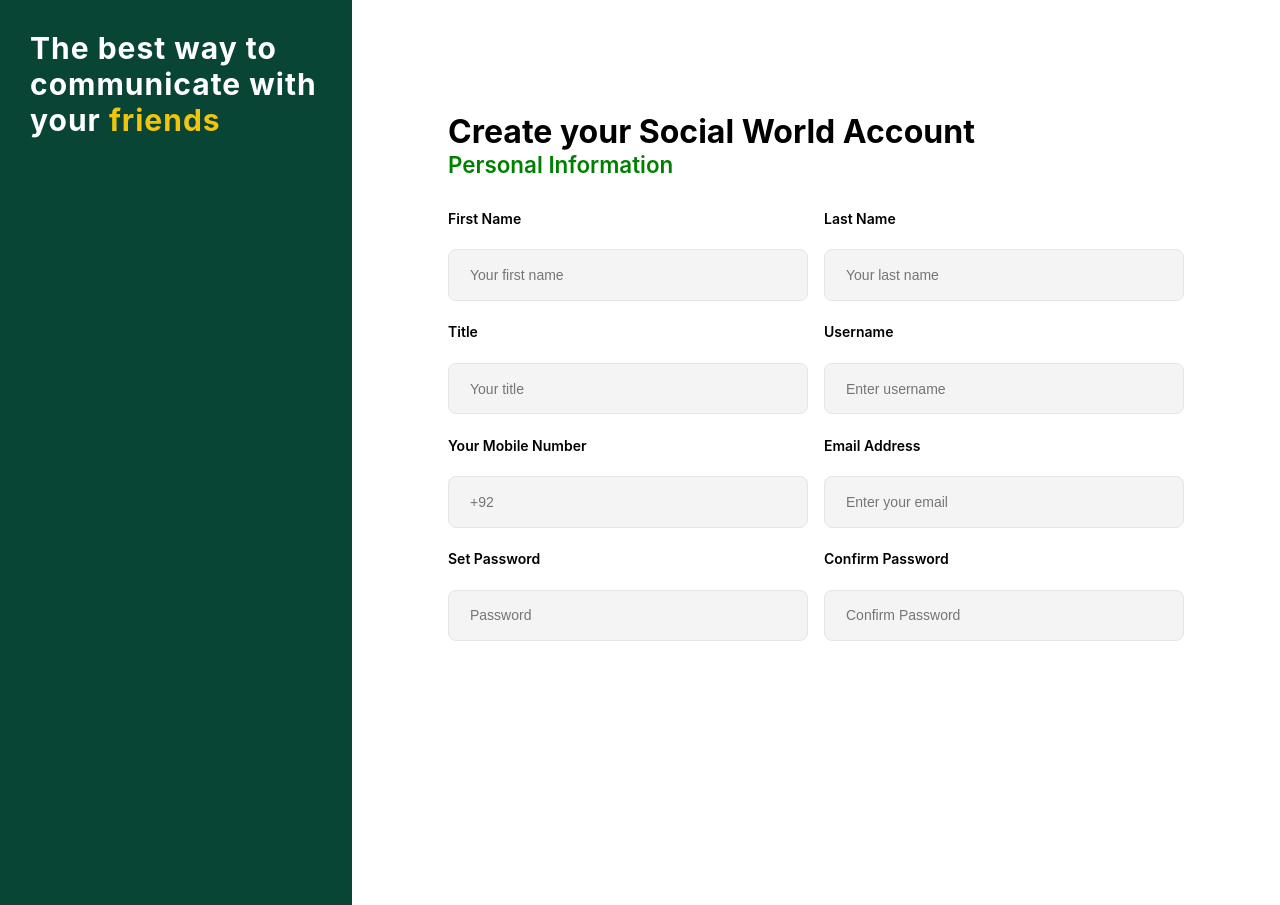
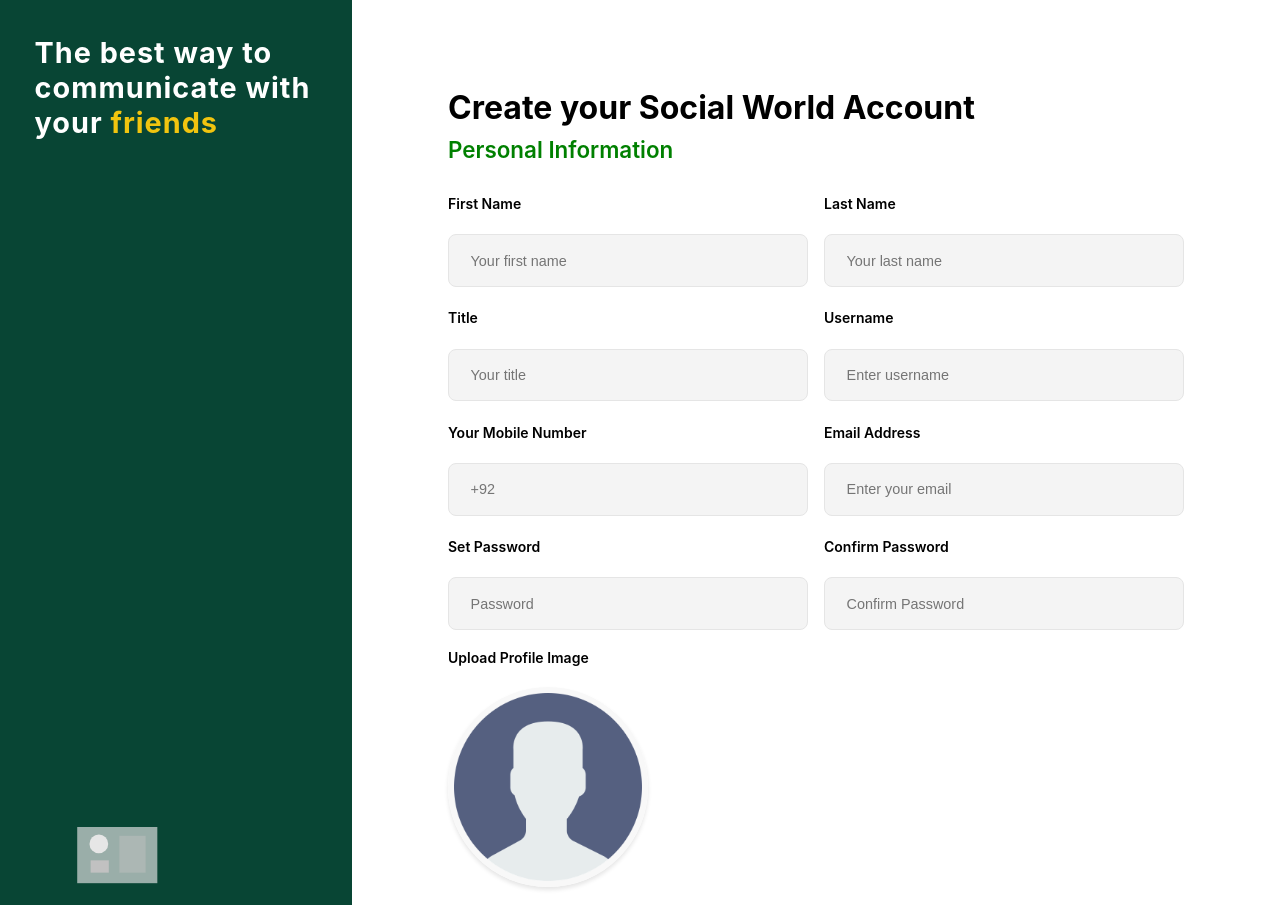
Before and after one commit to RuhamaMalik/social-app, a React (Create React App) app in the folder social-app/: page /signup in a window 1280 px wide. Shown: the top 905 px of the page. Built offline with nearby package versions, Linux system fonts and the light colour scheme.

Commit message:
complete signup styling

```diff
--- a/social-app/src/pages/signup/Signup.jsx
+++ b/social-app/src/pages/signup/Signup.jsx
@@ -1,17 +1,32 @@
 import styles from './Signup.module.css';
-import signUp from '../../assets/images/signUp.svg'
-import { Button } from '@mui/material'
+import signUp from '../../assets/images/signUp.svg';
+import defaultProfImg from '../../assets/images/user.jpg'
+import { Button } from '@mui/material';
+import { useState } from 'react';
+
 const Signup = () => {
+
+  const [fName, setFname] = useState('');
+  const [lName, setLname] = useState('');
+  const [pasword, setPasword] = useState('');
+  const [cPassword, setCPassword] = useState('');
+  const [email, setEmail] = useState('');
+  const [contactNum, setContactNum] = useState('');
+  const [username, setUsername] = useState('');
+  const [title, setTitle] = useState('');
+
+
+
   return (
     <>
       <div className={styles.main}>
 
-        <div className={styles.greenbox}>
+        <div className={styles.greenbox}> {/* child 1 */}
           <h1>The best way to communicate with your <span>friends</span></h1>
           <img src={signUp} alt="" />
         </div>
 
-        <div className={styles.form}>
+        <div className={styles.form}>   {/* child 2 */}
 
           <div className={styles.head}>
             <h1>Create your Social World Account</h1>
@@ -19,38 +34,48 @@
           </div>
 
           <div className={styles.inputs}>
-
-            <div className={styles.input}>
+            <div className={styles.input}> {/* col1 */}
               <p>First Name</p>
-              <input type="text" placeholder='Your first name'/>
+              <input type="text" value={fName} onChange={(e)=>setFname(e.target.value)} placeholder='Your first name' />
 
               <p>Title</p>
-              <input type="text" placeholder='Your title'/>
+              <input type="text" value={title} onChange={(e)=>setTitle(e.target.value)} placeholder='Your title' />
 
               <p>Your Mobile Number</p>
-              <input type="number" placeholder='+92'/>
+              <input type="number" value={contactNum} onChange={(e)=>setContactNum(e.target.value)} placeholder='+92' />
 
               <p>Set Password</p>
-              <input type="password" placeholder='Password'/>
+              <input type="password" onChange={(e)=>setPasword(e.target.value)} value={pasword} placeholder='Password' />
+
             </div>
 
-            <div className={styles.input}>
+            <div className={styles.input}>  {/* col2 */}
               <p>Last Name</p>
-              <input type="text" placeholder='Your last name'/>
+              <input type="text" value={lName} onChange={(e)=>setLname(e.target.value)} placeholder='Your last name' />
 
               <p>Username</p>
-              <input type="text" placeholder='Enter username'/>
+              <input type="text" value={username} onChange={(e)=>setUsername(e.target.value)} placeholder='Enter username' />
 
               <p>Email Address</p>
-              <input type="email" placeholder='Enter your email'/>
+              <input type="email" value={email} onChange={(e)=>setEmail(e.target.value)} placeholder='Enter your email' />
 
               <p>Confirm Password</p>
-              <input type="password" placeholder='Confirm Password'/>
+              <input type="password" value={cPassword} onChange={(e)=>setCPassword(e.target.value)} placeholder='Confirm Password' />
             </div>
           </div>
 
+          <div className={styles.profile}>
+            <p>Upload Profile Image</p>
+            <div className={styles.profImg}>
+              <img src={defaultProfImg} alt="" />
+            </div>
+            <button className={styles.btn1}>Upload</button>
+            <button className={styles.btn2}>Create Your Account</button>
+
+          </div>
 
         </div>
+
 
       </div>
 
--- a/social-app/src/pages/signup/Signup.module.css
+++ b/social-app/src/pages/signup/Signup.module.css
@@ -1,14 +1,10 @@
-.main{
-    display: flex;
-    align-items: center;
-    /* justify-content: space-between; */
-    height: 175vh;
-    /* min-height: 100vh;
-    max-width: auto; */
-    width: 100vw;
+.main {
+    display: grid;
+    grid-template-columns: 22em 48em;
 }
-.greenbox{
-    width: 22em;
+
+.greenbox {
+    /* width: 22em; */
     height: 100%;
     background-color: rgb(8, 69, 52);
     color: white;
@@ -17,62 +13,91 @@
     justify-content: space-between;
 }
 
-.greenbox h1{
-    margin: 1em ;
-   font-size: 30px;
-   letter-spacing: 1px;
+.greenbox h1 {
+    margin: 1.2em;
+    font-size: 1.8em;
+    letter-spacing: 1px;
 
 }
-.greenbox span{
+
+.greenbox span {
     color: rgb(241, 196, 15);
 }
 
-.greenbox img{
+.greenbox img {
     width: 90%;
 }
 
-.form{
-    /* width: 58%; */
-    width: 48em;
-    height: 84%;
-    /* background: #c5b4b4; */
-    /* margin: 0 auto; */
-    margin-left: 6em;
+.form {
 
-    /* margin: 4em 0; */
+    margin: 5.5em 0 6em 6em;
 }
 
-.form .head{
-    grid-area: 1/1/2/-1;
-}
-.head>p{
+.head>p {
     font-size: 1.4em;
     font-weight: 600;
     color: green;
+    margin-top: .4em;
 }
 
-.inputs{
+.inputs {
     display: grid;
-    grid-template-columns: repeat(2,22.5em);
+    grid-template-columns: repeat(2, 22.5em);
     column-gap: 1em;
 }
 
-.input{
-    padding: 2em 0;
-    /* border:1px solid  #ad3b3b; */
+.input {
+    padding: 2em 0 1.2em 0;
     display: flex;
     flex-direction: column;
     justify-content: space-evenly;
-    gap: 1.4em ;
-    /* height: 200px; */
+    gap: 1.4em;
 
 }
-.input p{
+
+.form p {
     font-weight: 600;
-    /* font-size: 16px; */
 }
 
-.input input{
-    color: grey;
+.input input {
+    color: rgba(128, 128, 128, 0.918);
+    font-size: .9em;
+}
+
+.profile {
+    width: 18em;
+    display: flex;
+    flex-direction: column;
+    justify-content: space-between;
+    height: 24em;
+}
+
+.profile .profImg {
+    width: 12.5em;
+    height: 12.5em;
+    border: 6px solid rgb(248, 248, 248);
+    border-radius: 50%;
+    box-shadow: 0px 3px 4px 0px rgba(0, 0, 1, 0.1);
+    cursor: pointer;
+}
+.profile img:hover {
+    filter: brightness(40%);
+}
+.profImg img{
+    width: 100%;
+    height: 100%;
+}
+.profile button {
+    background: rgb(165, 163, 163);
+}
+
+.btn1 {
+    width: 10em;
+    padding: .7em .5em;
+    font-weight: normal;
     font-size: 14px;
 }
+
+.btn2 {
+    margin-top: 1em;
+}
```
Also changed, not shown: social-app/src/assets/images/user.jpg (added).
